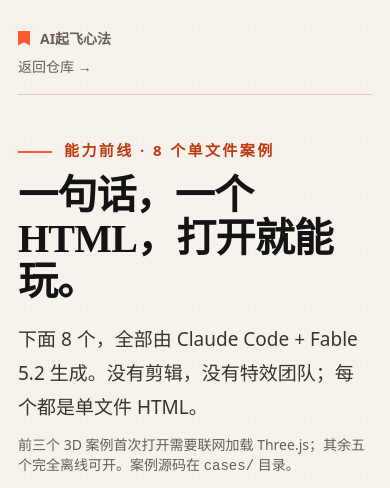
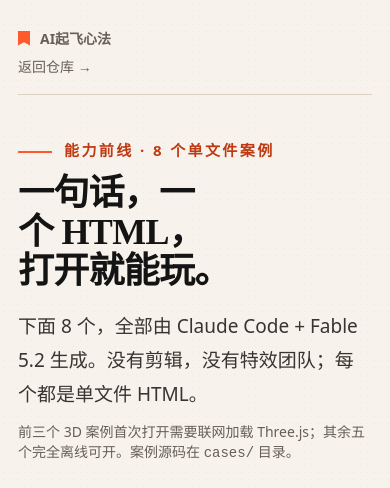
Before and after one commit to ZiruMYG/ai-flight-handbook, a plain HTML site: page cases/index.html in a window 390 px wide. Shown: the top 488 px of the page. Drawn offline with Linux system fonts and the light colour scheme.

Commit message:
优化手机端标题换行

```diff
--- a/cases/index.html
+++ b/cases/index.html
@@ -16,7 +16,7 @@ main{max-width:1360px;margin:0 auto;padding:64px 40px 80px}
 .top a{color:inherit;text-decoration:none}.top a:hover{color:var(--acc-ink)}
 .eyebrow{font-size:15px;letter-spacing:.16em;color:var(--acc-ink);font-weight:700;margin:0 0 14px}
 .eyebrow:before{content:"";display:inline-block;width:34px;height:2px;background:var(--acc);vertical-align:middle;margin-right:12px}
-h1{font-family:var(--serif);font-size:clamp(44px,5.2vw,76px);line-height:1.08;margin:0 0 18px;letter-spacing:-.02em}
+h1{font-family:var(--serif);font-size:clamp(44px,5.2vw,76px);line-height:1.08;margin:0 0 18px;letter-spacing:-.02em;text-wrap:balance}
 .lead{max-width:760px;margin:0 0 10px;font-size:19px;line-height:1.8;color:#38342F}
 .note{max-width:760px;margin:0 0 48px;font-size:14px;color:var(--mute)}
 .grid{display:grid;grid-template-columns:repeat(4,minmax(0,1fr));gap:22px}
@@ -33,7 +33,7 @@ h1{font-family:var(--serif);font-size:clamp(44px,5.2vw,76px);line-height:1.08;ma
 footer{display:flex;justify-content:space-between;gap:24px;border-top:1px solid var(--line);margin-top:52px;padding-top:18px;font-size:13px;color:var(--mute)}
 footer a{color:var(--acc-ink);text-decoration:none}
 @media(max-width:1100px){.grid{grid-template-columns:repeat(2,minmax(0,1fr))}main{padding:44px 26px 60px}}
-@media(max-width:620px){.grid{grid-template-columns:1fr}main{padding:28px 18px 48px}h1{font-size:40px}footer{flex-direction:column;gap:8px}.top{align-items:flex-start;flex-direction:column;gap:8px}}
+@media(max-width:620px){.grid{grid-template-columns:1fr}main{padding:28px 18px 48px}h1{font-size:36px}footer{flex-direction:column;gap:8px}.top{align-items:flex-start;flex-direction:column;gap:8px}}
 </style>
 </head>
 <body>
```
Also changed, not shown: index.html (+2 -2 lines).
